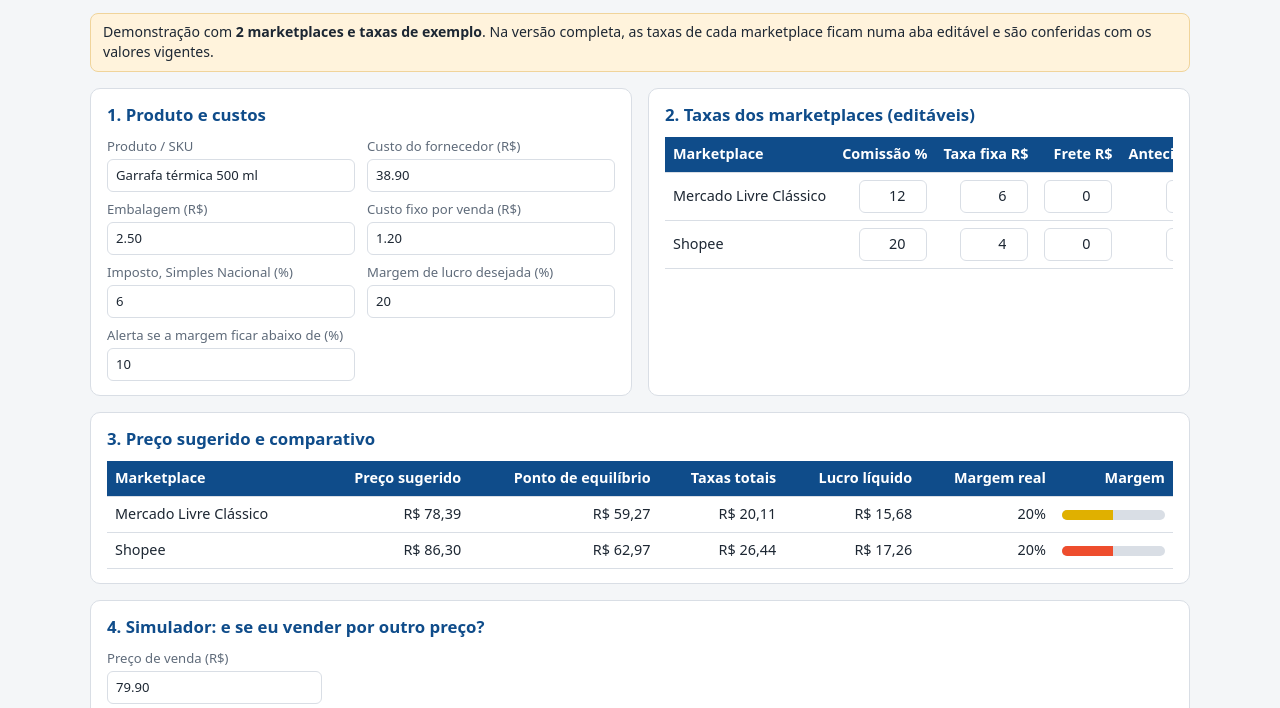
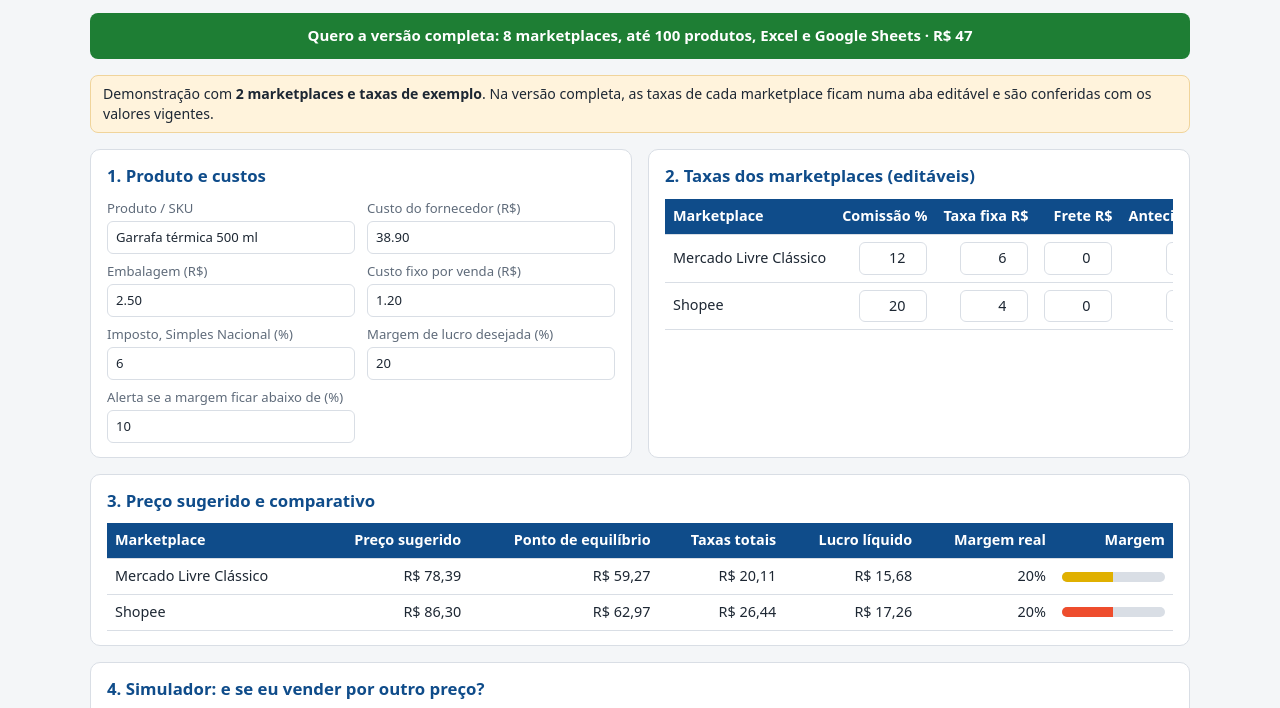
Before and after one commit to wmsmartins/calculadora-precificacao-demo, a plain HTML site: page index.html in a window 1280 px wide. Shown: the part 86-794 px from the top of the page. Drawn offline with Linux system fonts and the light colour scheme.

Commit message:
Adiciona link para a versão completa
Co-Authored-By: Claude Opus 5.5 <noreply@anthropic.com>

```diff
--- a/index.html
+++ b/index.html
@@ -11,6 +11,7 @@ body{margin:0;background:var(--bg);color:var(--fg);font:15px/1.45 system-ui,-app
 .wrap{max-width:1100px;margin:0 auto;display:grid;gap:16px}
 header h1{margin:0;font-size:1.6rem}
 header p{margin:4px 0 0;color:var(--muted)}
+.cta{display:block;text-align:center;background:#1e7e34;color:#fff;text-decoration:none;font-weight:700;padding:12px 16px;border-radius:8px}.cta:hover{background:#17692b}
 .aviso{background:var(--warn-soft);border:1px solid #f0d49b;border-radius:8px;padding:8px 12px;font-size:.88rem}
 .grid{display:grid;grid-template-columns:repeat(2,minmax(0,1fr));gap:16px}
 @media(max-width:820px){.grid{grid-template-columns:1fr}}
@@ -42,6 +43,7 @@ footer{color:var(--muted);font-size:.82rem;text-align:center}
     <h1>Calculadora de Precificação para Marketplaces</h1>
     <p>Demonstração: informe os custos do produto e veja o preço ideal, o lucro e a margem real em cada marketplace.</p>
   </header>
+  <a class="cta" href="https://pay.kiwify.com.br/mHDKpxZ" target="_blank" rel="noopener">Quero a versão completa: 8 marketplaces, até 100 produtos, Excel e Google Sheets · R$ 47</a>
   <div class="aviso">Demonstração com <b>2 marketplaces e taxas de exemplo</b>. Na versão completa, as taxas de cada marketplace ficam numa aba editável e são conferidas com os valores vigentes.</div>
 
   <div class="grid">
```
Also changed, not shown: 1 other file.
